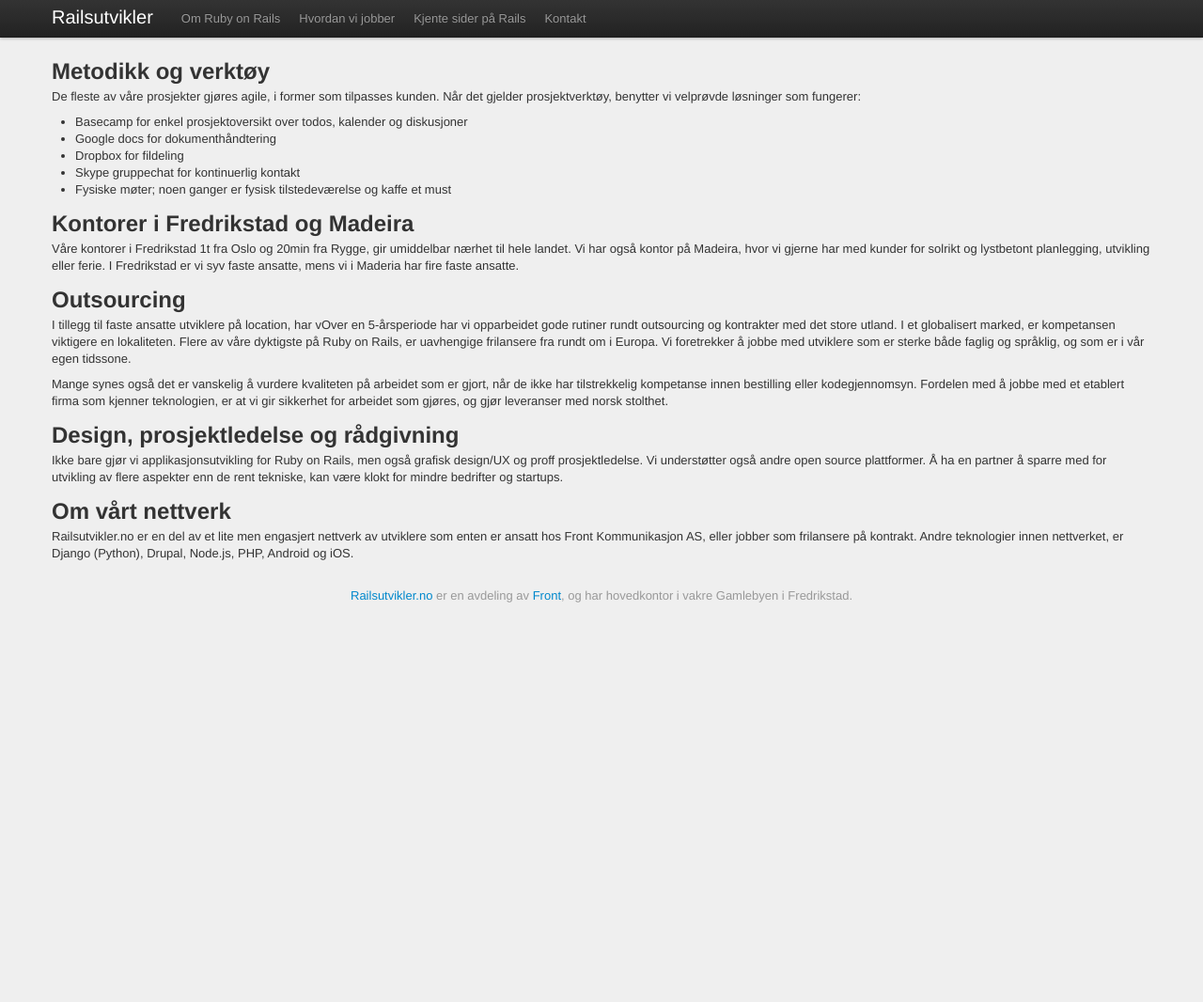
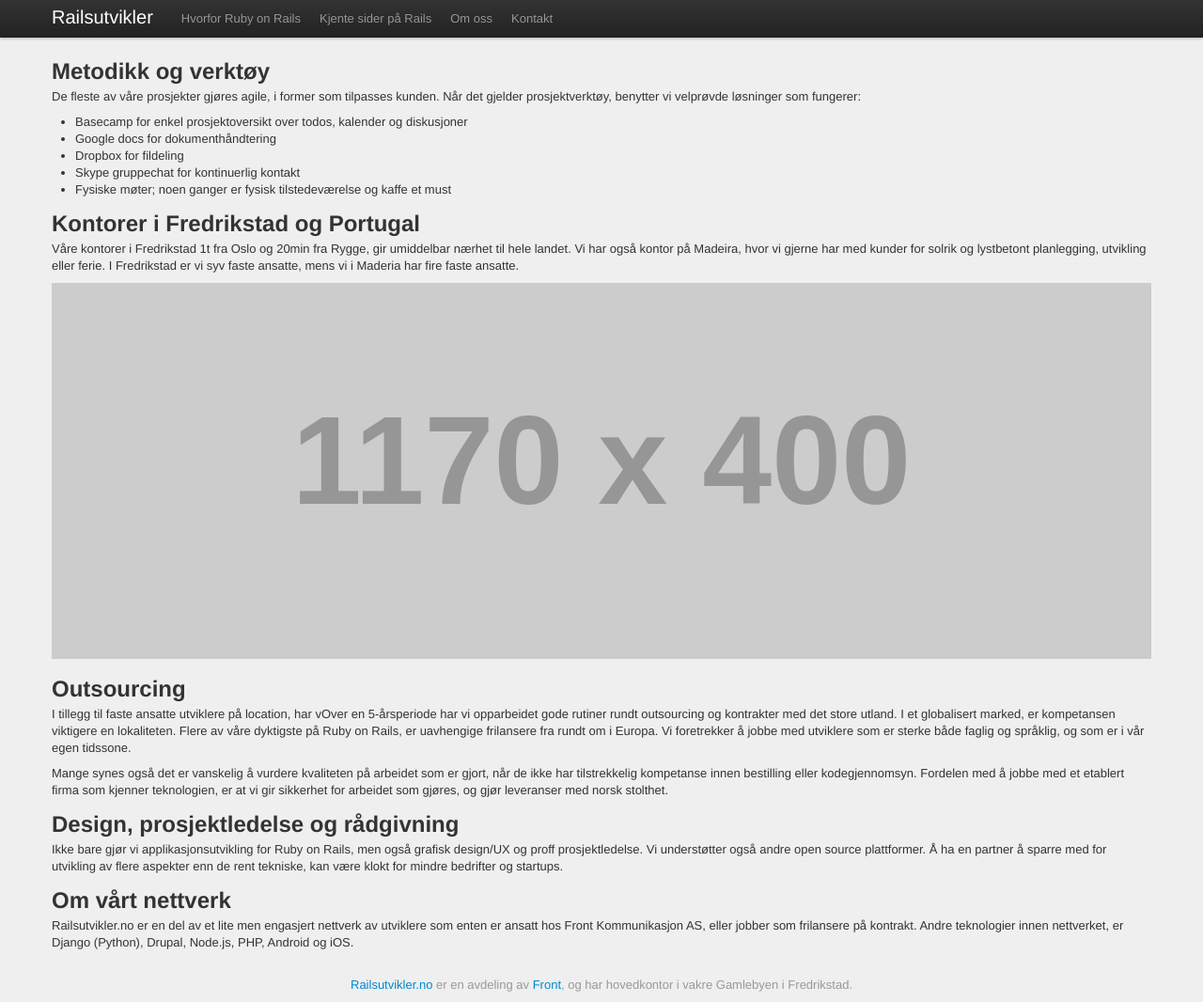
Before and after one commit to front/railsutvikler.no, a Jekyll site: the page built from _posts/2012-04-03-om.markdown, in a window 1280 px wide and 1066 px high. Shown: the whole window at 94% size. Built offline with Jekyll 4.4.1, drawn with Linux system fonts in a browser that asks for light colours; nearby versions of some CDN libraries; comment, search, counter and statistics services are not loaded.

Commit message:
Content update

```diff
--- a/_layouts/default.html
+++ b/_layouts/default.html
@@ -45,10 +45,7 @@
           <div class="nav-collapse">
             <ul class="nav">
               <li class="">
-                <a href="/ruby-on-rails">Om Ruby on Rails</a>
-              </li>
-               <li class="">
-                <a href="/om">Hvordan vi jobber</a>
+                <a href="/ruby-on-rails">Hvorfor Ruby on Rails</a>
               </li>
               <li class="">
                 <a href="/nettsteder/">Kjente sider på Rails</a>
@@ -56,6 +53,9 @@
               <!--<li class="">
                 <a href="/ressurser/">Ressurser for Rails</a>
               </li>-->
+              <li class="">
+                <a href="/om">Om oss</a>
+              </li>
               <li class="">
                 <a href="/kontakt">Kontakt</a>
               </li>
--- a/_posts/2012-04-03-om.markdown
+++ b/_posts/2012-04-03-om.markdown
@@ -12,8 +12,10 @@ De fleste av våre prosjekter gjøres agile, i former som tilpasses kunden. Når
 - Skype gruppechat for kontinuerlig kontakt
 - Fysiske møter; noen ganger er fysisk tilstedeværelse og kaffe et must
 
-## Kontorer i Fredrikstad og Madeira
-Våre kontorer i Fredrikstad 1t fra Oslo og 20min fra Rygge, gir umiddelbar nærhet til hele landet. Vi har også kontor på Madeira, hvor vi gjerne har med kunder for solrikt og lystbetont planlegging, utvikling eller ferie. I Fredrikstad er vi syv faste ansatte, mens vi i Maderia har fire faste ansatte.
+## Kontorer i Fredrikstad og Portugal
+Våre kontorer i Fredrikstad 1t fra Oslo og 20min fra Rygge, gir umiddelbar nærhet til hele landet. Vi har også kontor på Madeira, hvor vi gjerne har med kunder for solrik og lystbetont planlegging, utvikling eller ferie. I Fredrikstad er vi syv faste ansatte, mens vi i Maderia har fire faste ansatte.
+
+![Alt text](http://placehold.it/1170x400)
 
 ## Outsourcing
 I tillegg til faste ansatte utviklere på location, har vOver en 5-årsperiode har vi opparbeidet gode rutiner rundt outsourcing og kontrakter med det store utland. I et globalisert marked, er kompetansen viktigere en lokaliteten. Flere av våre dyktigste på Ruby on Rails, er uavhengige frilansere fra rundt om i Europa. Vi foretrekker å jobbe med utviklere som er sterke både faglig og språklig, og som er i vår egen tidssone.
--- a/index.html
+++ b/index.html
@@ -39,7 +39,7 @@ title: Ruby on Rails utvikler
     </div>
     <div class="span4">
       <h2 class=""><a href="/ruby-on-rails/">Geografisk nærhet</a></h2>
-      <p>Våre kontorer i Fredrikstad 1t fra Oslo og 20min fra Rygge, gir umiddelbar nærhet til hele landet. Vi har også kontor på Madeira, hvor vi gjerne har med kunder for solrikt og lystbetont planlegging, utvikling eller ferie.</p>
+      <p>Våre kontorer i Fredrikstad 1t fra Oslo og 20min fra Rygge, gir umiddelbar nærhet til hele landet. Vi har også kontor i Portgual, hvor vi gjerne har med kunder for solrik og lystbetont planlegging, utvikling eller ferie.</p>
       <a href="/om/" class="btn">Se lokaliteter ››</a>
     </div>
     <div class="span4">
```
